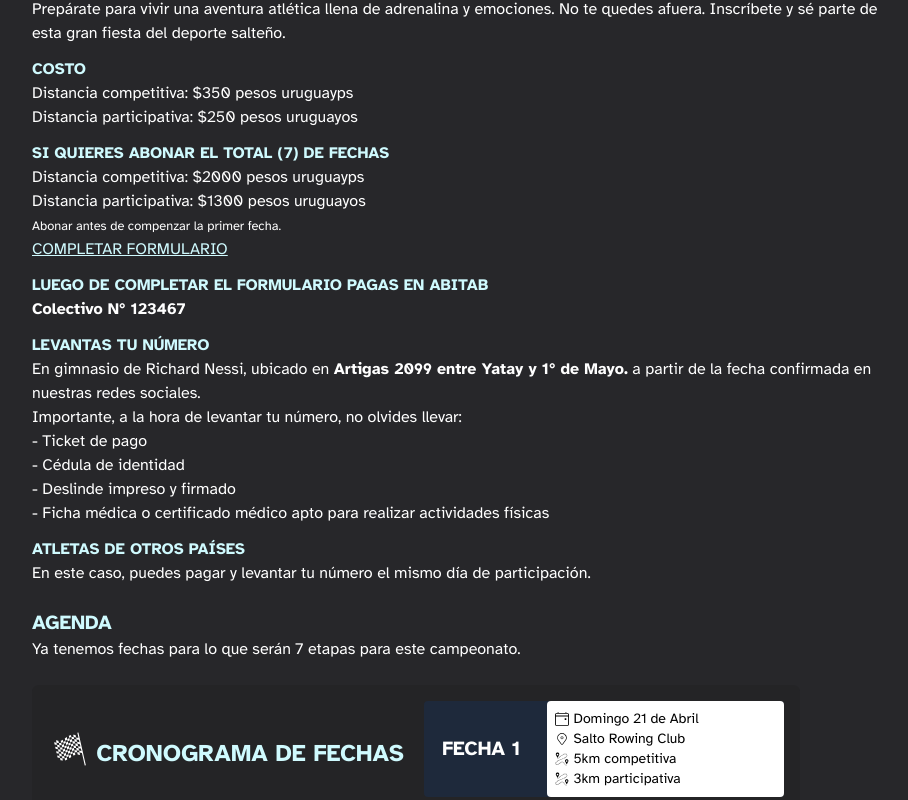
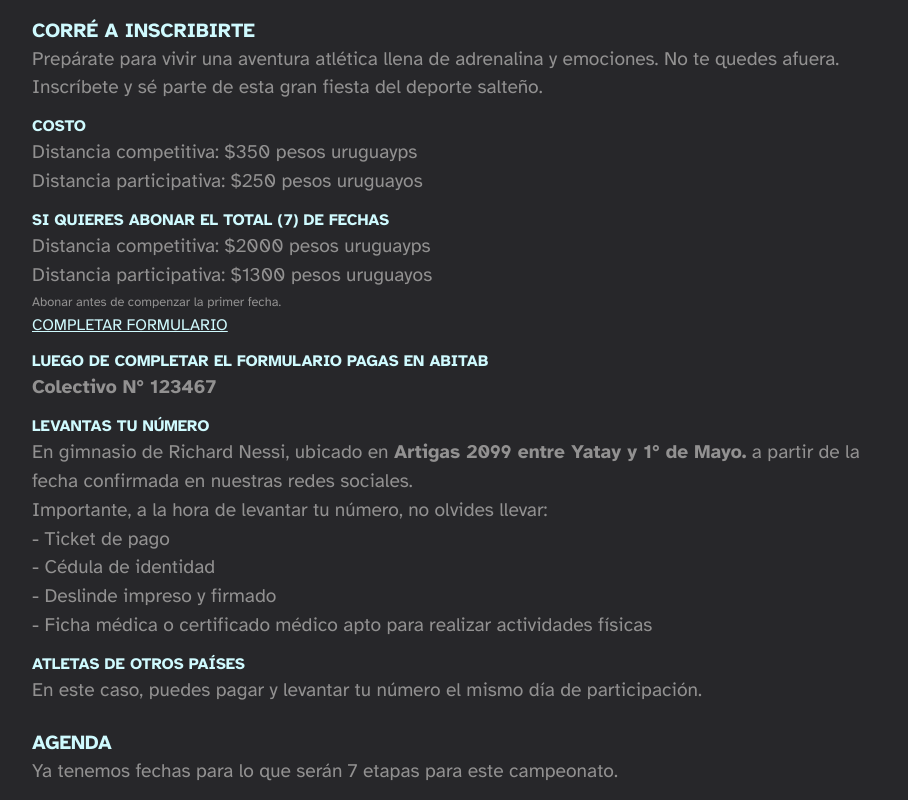
Before and after one commit to riberojuanca/saltorun, a Next.js app: page / in a window 1280 px wide. Shown: the part 1060-1860 px from the top of the page, without its empty margins (184-1092 px from the left). Built offline with nearby package versions, Linux system fonts and the light colour scheme.

Commit message:
Change text p colors and Mujeres menu and table colors. Also others

```diff
--- a/src/app/deslinde/page.jsx
+++ b/src/app/deslinde/page.jsx
@@ -4,7 +4,7 @@ import { TbFileDownload } from "react-icons/tb";
 
 function deslinde() {
   return (
-    <main className=" font-light p-6 text-zinc-200 flex flex-col gap-4 ms-auto me-auto max-w-4xl text-lg">
+    <main className="pInicio font-light p-6 text-zinc-200 flex flex-col gap-4 ms-auto me-auto max-w-4xl text-lg">
       <h1 className="mt-6 font-semibold text-4xl">DESLINDE</h1>
       <Link
         className="w-fit flex items-center gap-1 underline text-cyan-200 hover:brightness-110"
--- a/src/app/page.jsx
+++ b/src/app/page.jsx
@@ -12,7 +12,7 @@ export default function Home() {
       {/* <h1 className="ms-auto me-auto  text-center p-6  font-semibold w-full h-full text-4xl z-40  md:max-w-full xl:text-5xl md:sticky bg-slate-900  top-20">
         SALTO RUN 2024
       </h1> */}
-      <div className="relative w-full h-full top-0 md:-top-64 xl:-top-80">
+      <div className="pInicio relative w-full h-full top-0 md:-top-64 xl:-top-80">
         <Image
           className="w-full md:z-30  md:mt-44 xl:pt-2"
           src={"/portadasaltorundesktop.jpg"}
@@ -30,7 +30,7 @@ export default function Home() {
           ¡EL CAMPEONATO SALTO RUN TE ESPERA, COMO CADA AÑO CON NUEVAS
           EMOCIONES!
         </h3>
-        <div className="my-6">
+        <div className="pInicio my-6">
           <p>
             ¿Te apasiona el atletismo? ¿Disfrutas de los retos y la superación
             personal?
@@ -122,10 +122,12 @@ export default function Home() {
             participación.
           </p>
         </div>
-        <h3 className="text-xl font-semibold text-cyan-100">AGENDA</h3>
-        <p>
-          Ya tenemos fechas para lo que serán 7 etapas para este campeonato.
-        </p>
+        <div className="pInicio">
+          <h3 className="text-xl font-semibold text-cyan-100">AGENDA</h3>
+          <p>
+            Ya tenemos fechas para lo que serán 7 etapas para este campeonato.
+          </p>
+        </div>
         <section className="tablebg rounded-md p-2 md:p-4 mt-4 md:mt-6 flex flex-col gap-4 md:grid md:grid-cols-2 md:max-w-3xl">
           <article className=" rounded-sm p-1 flex items-center md:justify-center gap-2 ">
             <GiCheckeredFlag className="text-3xl md:text-4xl" />
--- a/src/app/reglamento/page.jsx
+++ b/src/app/reglamento/page.jsx
@@ -2,7 +2,7 @@ import React from "react";
 
 function rules() {
   return (
-    <main className=" font-light p-6 text-zinc-200 flex flex-col gap-4 ms-auto me-auto max-w-4xl text-lg">
+    <main className="pInicio font-light p-6 text-zinc-200 flex flex-col gap-4 ms-auto me-auto max-w-4xl text-lg">
       <h1 className=" mt-6 font-semibold text-4xl">REGLAMENTO</h1>
       <h2 className="text-cyan-200 mt-4 font-medium text-xl">ORGANIZADORES:</h2>
       <p>
--- a/src/components/FechasMenu.jsx
+++ b/src/components/FechasMenu.jsx
@@ -33,7 +33,7 @@ function FechasMenu() {
         <div className=" flex items-center justify-between text-center md:pb-6 md:mb-6 w-fit text-xl md:text-2xl font-semibold text-cyan-200 me-auto ms-auto">
           <h2 className="">POSICIONES FECHA A FECHA</h2>
         </div>
-        <section className="categoriesMenu rounded-md p-2 md:px-6 mt-4 grid grid-cols-7 gap-4 md:grid md:max-w-3xl ms-auto me-auto">
+        <section className="categoriesMenu categoriesMenu2 rounded-md p-2 md:px-6 mt-4 grid grid-cols-7 gap-4 md:grid md:max-w-3xl ms-auto me-auto">
           <article className="bg-slate-800 rounded-sm">
             <Link
               href={"/fechas/fecha1"}
--- a/src/components/MujeresMenu.jsx
+++ b/src/components/MujeresMenu.jsx
@@ -9,7 +9,7 @@ function handleClick(e) {
   for (const link of links) {
     link.style.backgroundColor = "";
   }
-  e.target.style.background = "purple";
+  e.target.style.background = "rgb(120, 0, 185)";
 }
 
 function MujeresMenu() {
--- a/src/styles/globals.css
+++ b/src/styles/globals.css
@@ -160,14 +160,14 @@ tr {
 } */
 
 .podioGeneralMujeres:nth-child(1) {
-  background: rgb(196, 1, 196);
+  background: rgb(166, 0, 255);
 }
 
 .podioGeneralMujeres:nth-child(2) {
-  background: purple;
+  background: rgb(120, 0, 185);
 }
 .podioGeneralMujeres:nth-child(3) {
-  background: rgb(80, 0, 80);
+  background: rgb(82, 0, 127);
 }
 
 /*COLORES PODIO FECHA*/
@@ -214,14 +214,13 @@ tr {
 }
 
 .mujeres-trophy {
-  background: rgb(196, 1, 196);
+  background: rgb(166, 0, 255);
   pointer-events: none;
   top: -10px;
   right: 6px;
 }
 .bgGreta {
-  background: rgb(196, 1, 196);
-  left: 38px;
+  background: rgb(166, 0, 255);
 }
 
 .hombres-trophy {
@@ -232,11 +231,11 @@ tr {
 }
 .bgBryan {
   background: blue;
-  left: 38px;
 }
 
 .bgFechas {
-  background: blue;
+  background: #a5f3fc;
+  color: #1e293b;
 }
 
 /* @media screen and (min-width: 100px) {
@@ -249,6 +248,14 @@ tr {
   box-shadow: 1.5px 1.5px 4px 0.5px rgba(0, 0, 0, 0.459);
 }
 
+.pInicio p,
+.pInicio li {
+  color: #929191;
+}
+.pInicio small {
+  color: #929191;
+}
+
 @media screen and (min-width: 600px) {
   Table {
     max-width: 52rem;
@@ -259,8 +266,30 @@ tr {
   tbody {
     font-size: 1rem;
   }
+  .pInicio p,
+  .pInicio li {
+    font-size: 1.2rem;
+    color: #929191;
+  }
+  .pInicio small {
+    color: #929191;
+  }
+  .categoriesMenu2 a:hover {
+    background-color: #a5f3fc;
+    color: #1f2b3e;
+    border-radius: 4px;
+  }
 }
-
+@media screen and (min-width: 720px) {
+  .bgBryan {
+    background: blue;
+    left: 38px;
+  }
+  .bgGreta {
+    background: rgb(166, 0, 255);
+    left: 38px;
+  }
+}
 @media screen and (min-width: 1080px) {
   .categoriesMenu {
     height: fit-content;
@@ -285,6 +314,6 @@ tr {
   }
 
   .ulMenuMujeres li:hover {
-    background-color: purple;
+    background-color: rgb(120, 0, 185);
   }
 }
```
Also changed, not shown: src/app/tables/hombres/page.jsx (+1 -1 lines).
